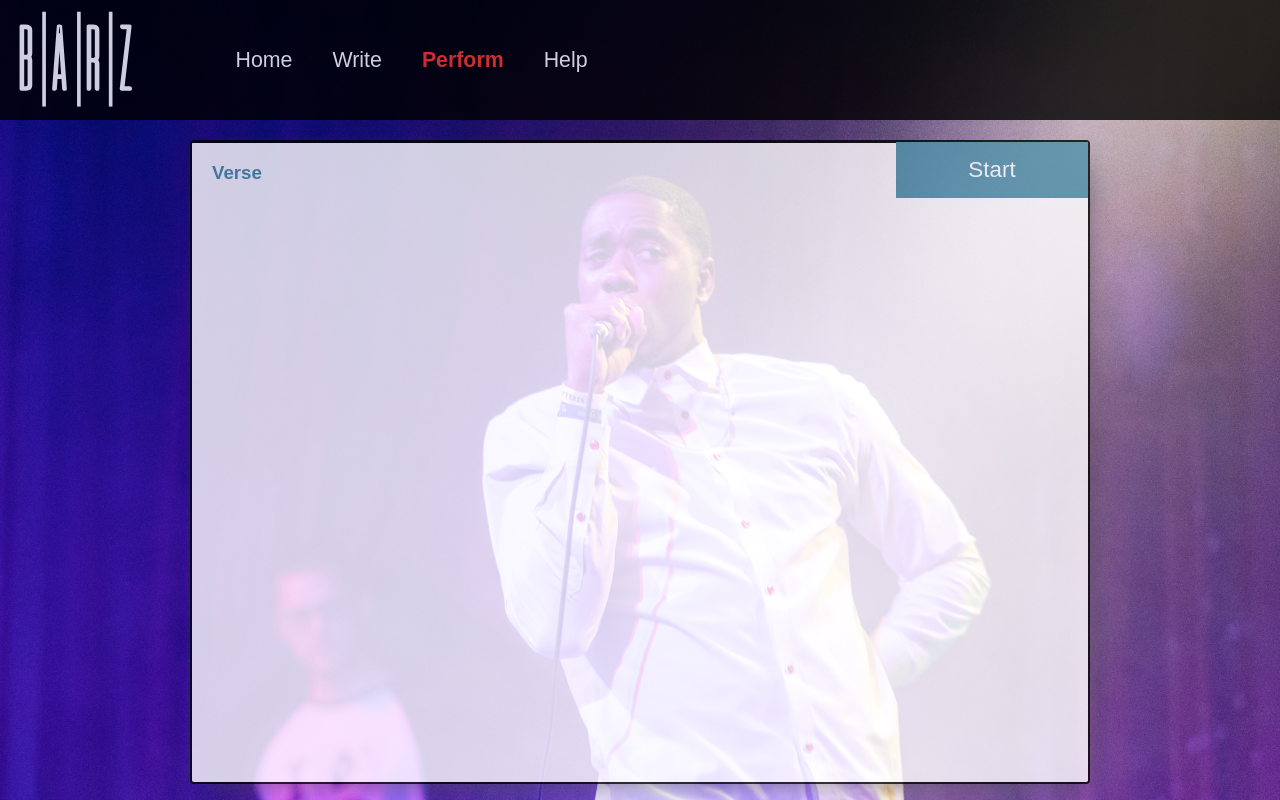
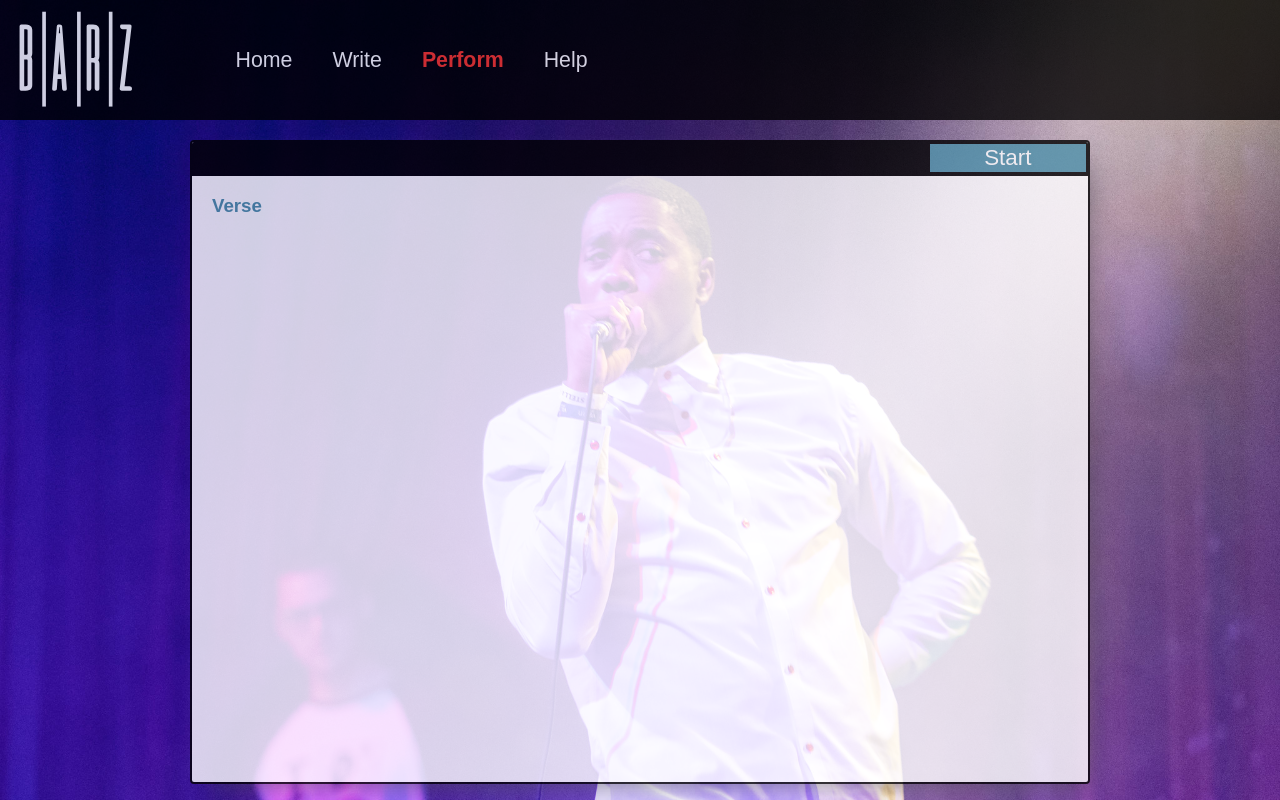
Before and after one commit to rumizen/barz-redux, a React (Create React App) app: page /perform in a window 1280 px wide. Built offline with nearby package versions, Linux system fonts and the light colour scheme; a web font is replaced by a local one.

Commit message:
Fix perform page button and rhyme box title

```diff
--- a/src/containers/PerformPage/PerformPage.js
+++ b/src/containers/PerformPage/PerformPage.js
@@ -48,16 +48,20 @@ export class PerformPage extends Component {
           alt="rapper on stage performing with a mic on a blue and purple lit stage"
         />
         <section className="perform-page-bars-wrapper">
-          <h2 className="perform-lyric-title">
-            {activeLyric && activeLyric.title}
-          </h2>
-          <div className={`scroll-section ${this.state.scroll && "scroll-on"}`}>
-            {activeLyric && this.renderAllBars()}
-          </div>
+          <div className="perform-page-title-bar">
+            <h2 className="perform-lyric-title">
+              {activeLyric && activeLyric.title}
+            </h2>
           <button onClick={this.handleClick} className="scroll-btn">
             {!this.state.scroll && "Start"}
             {this.state.scroll && "Stop"}
           </button>
+          </div>
+          <div
+            className={`scroll-section ${this.state.scroll && "scroll-on"}`}
+          >
+            {activeLyric && this.renderAllBars()}
+          </div>
         </section>
       </main>
     );
--- a/src/containers/PerformPage/PerformPage.scss
+++ b/src/containers/PerformPage/PerformPage.scss
@@ -46,33 +46,6 @@
   .scroll-on {
     animation: scrollDown 50s linear 1;
   }
-  .perform-lyric-title {
-    position: relative;
-    z-index: 92;
-    font-family: 'Rock Salt', cursive;
-    background-color: black;
-    color: white;
-    width: 100%;
-    padding: 0px 0px 0px 20px;
-    margin: 0;
-    border-bottom: solid black 1px;
-  }
-  .scroll-btn {
-    position: fixed;
-    z-index: 93;
-    align-self: flex-end;
-    width: 15vw;
-    height: 7vh;
-    border: none;
-    outline: none;
-    font-size: 1.4rem;
-    background-color: $third-background;
-    color: white;
-    &:hover {
-      cursor: pointer;
-      opacity: .7;
-    }
-  }
   .lyric-section {
     font-family: 'Muli', sans-serif;
     display: flex;
@@ -83,6 +56,34 @@
       padding-left: 20px;
       align-self: flex-start;
       color: $third-background;
+    }
+  }
+}
+
+.perform-page-title-bar {
+  display: flex;
+  justify-content: space-between;
+  align-items: center;
+  background-color: black;
+  padding: 2px;
+  border-bottom: 2px black solid;
+  .perform-lyric-title {
+    font-family: 'Rock Salt', cursive;
+    color: white;
+    width: 100%;
+    margin: 0px 0px 0px 20px;
+  }
+  .scroll-btn {
+    width: 15vw;
+    height: 100%;
+    border: none;
+    outline: none;
+    font-size: 1.4rem;
+    background-color: $third-background;
+    color: white;
+    &:hover {
+      cursor: pointer;
+      opacity: .7;
     }
   }
 }
--- a/src/containers/RhymeBox/RhymeBox.js
+++ b/src/containers/RhymeBox/RhymeBox.js
@@ -19,7 +19,7 @@ export class RhymeBox extends Component {
             {window.getSelection().toString() || "Highlight a word"}
           </h3>
         </div>
-        {allRhymes}
+        <div className="all-rhymes">{allRhymes}</div>
       </section>
     );
   }
--- a/src/containers/RhymeBox/RhymeBox.scss
+++ b/src/containers/RhymeBox/RhymeBox.scss
@@ -8,15 +8,14 @@
   display: flex;
   flex-direction: column;
   width: 20vw;
-  height: 70vh;
+  height: 82vh;
   overflow-y: scroll;
   background-color: white;
   opacity: .7;
   border-radius: 4px 0px 0px 4px;
   border-left: solid black 2px;
-  padding: 5px;
-  padding-top: 90px;
   .rhyme-box-title {
+    align-self: flex-start;
     border-top: solid black 2px;
     border-left: solid black 1px;
     opacity: .9;
@@ -25,11 +24,8 @@
     align-items: center;
     border-radius: 4px 0px 0px 0px;
     width: 20.1vw;
-    padding: 0px 5px 0px 5px;
     background: linear-gradient(0deg, rgba(255,255,255,1) 0%, rgba(0,0,0,1) 100%);
     position: fixed;
-    top: 16.4vh;
-    margin: 5px 0px 0px 0px;
     align-self: center;
     .rhyme-selected {
       margin: 5px 0px 10px 0px;
@@ -42,6 +38,10 @@
   }
 }
 
+.all-rhymes {
+  margin-top: 80px;
+}
+
 .rhyme-box::-webkit-scrollbar {
   width: 0 !important;
 }
```
Also changed, not shown: src/components/RhymeWord/RhymeWord.scss (line endings or trailing spaces).
